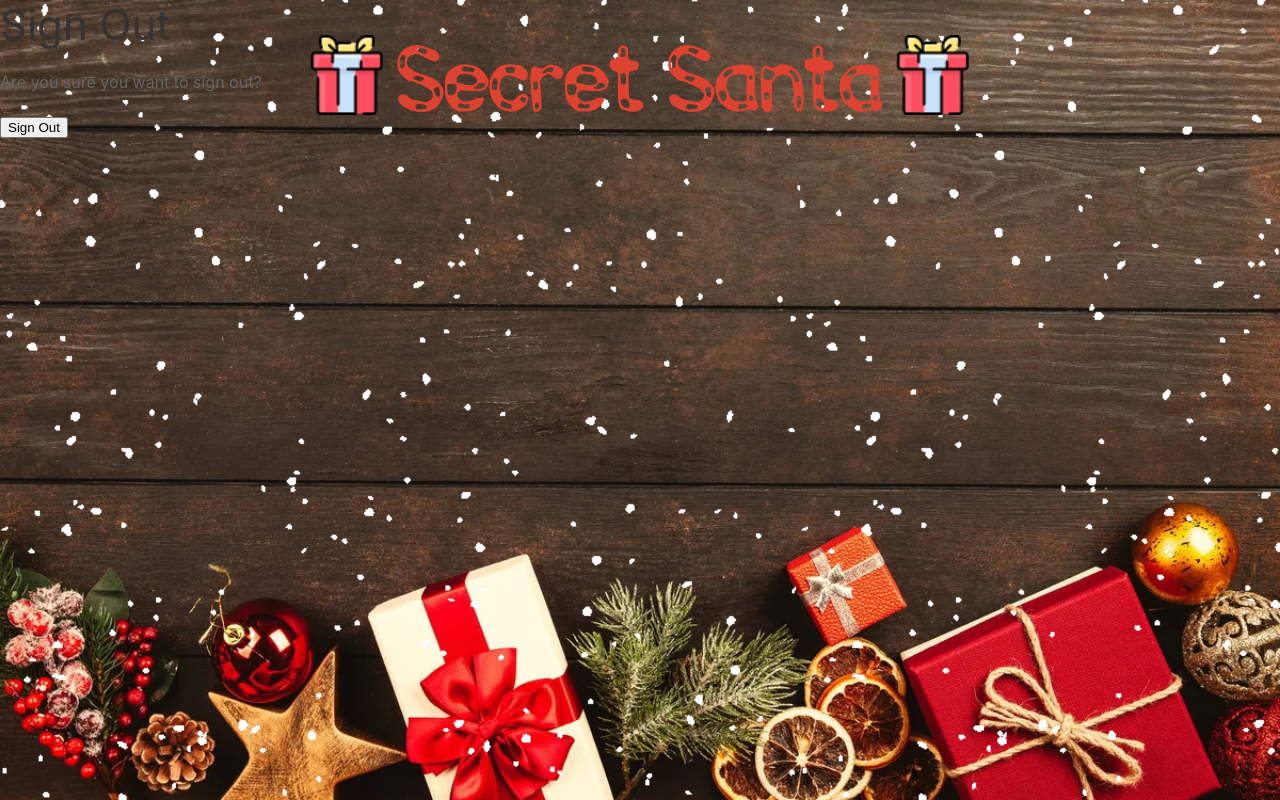
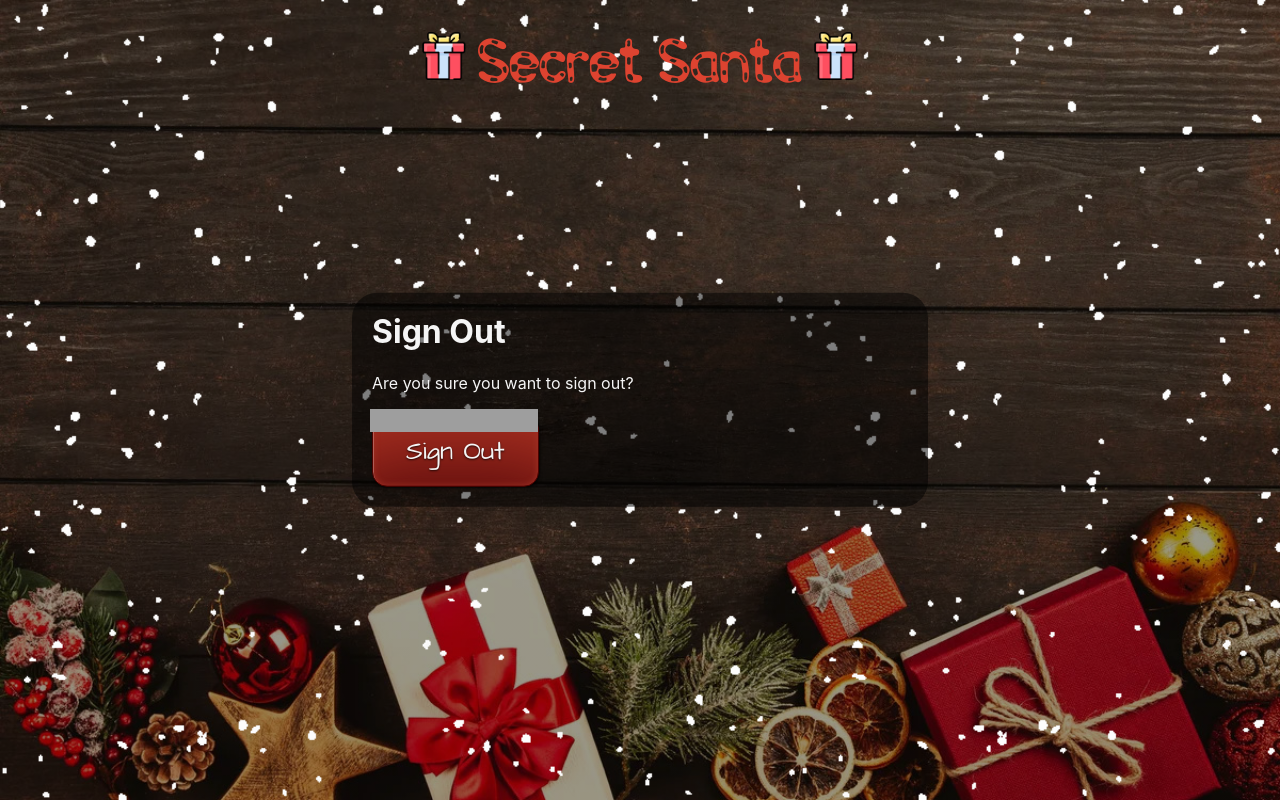
Before and after one commit to theopmw/candy-cane-coders, a Django app: page /accounts/logout/ in a window 1280 px wide. Run offline with Django 3.2, Linux system fonts and the light colour scheme; the visitor is signed in with stand-in values (Sample User, id 1); some libraries are stand-ins or nearby versions; some web fonts are replaced; grey boxes are pictures that could not be loaded.

Commit message:
Styled Logout Page

```diff
--- a/static/css/base.css
+++ b/static/css/base.css
@@ -19,7 +19,7 @@ body {
 }
 
 .hero-image {
-    background-image: url('../images/xmas-bg-03.jpg');
+    background-image: linear-gradient(to bottom, rgba(0, 0, 0, 0.4), rgba(0, 0, 0, 0.4)), url('../images/xmas-bg-03.jpg');
     height: 100%;
     background-position: center;
     background-repeat: no-repeat;
@@ -158,7 +158,7 @@ main {
     left: 50%;
     width: 90vw;
     transform: translate(-50%, -50%);
-    background: rgba(0, 0, 0, .7);
+    background: rgba(0, 0, 0, .5);
     border-radius: 25px;
     color: #f5f5f5;
     font-size: .8rem;
@@ -259,14 +259,14 @@ input[type=email] {
 
 @media screen and (min-width: 960px) {
     .logo-text {
-        font-size: 6rem;
+        font-size: 4rem;
         padding: 0;
         margin: 5px;
     }
 
     .logo-image {
-        height: 5rem;
-        width: 5rem;
+        height: 3rem;
+        width: 3rem;
         padding: 0;
         margin: 5px 5px 20px 5px;
     }
@@ -274,6 +274,17 @@ input[type=email] {
     .allauth-container {
         width: unset;
         min-width: 45vw;
-        max-width: 80vw;
+        max-width: 70vw;
     }
 }
+
+@media screen and (max-width: 320px) {
+    .allauth-container {
+        position: relative;
+        top: unset;
+        left: unset;
+        width: 90vw;
+        transform: translate( 0%, 0%);
+        margin: 100px auto 20px;
+    }
+}
--- a/templates/allauth/account/login.html
+++ b/templates/allauth/account/login.html
@@ -8,7 +8,7 @@
 {% block content %}
 <div class="allauth-container uk-card uk-card-body">
 
-    <h1>{% trans "Sign In" %}</h1>
+    <h1 class="uk-text-bold">{% trans "Sign In" %}</h1>
 
     {% get_providers as socialaccount_providers %}
 
--- a/templates/allauth/account/logout.html
+++ b/templates/allauth/account/logout.html
@@ -5,17 +5,18 @@
 {% block head_title %}{% trans "Sign Out" %}{% endblock %}
 
 {% block content %}
-<h1>{% trans "Sign Out" %}</h1>
+<div class="allauth-container uk-card uk-card-body">
+  <h1 class="uk-text-bold">{% trans "Sign Out" %}</h1>
 
   <p>{% trans 'Are you sure you want to sign out?' %}</p>
 
   <form method="post" action="{% url 'account_logout' %}">
     {% csrf_token %}
     {% if redirect_field_value %}
-  <input type="hidden" name="{{ redirect_field_name }}" value="{{ redirect_field_value }}"/>
+    <input type="hidden" name="{{ redirect_field_name }}" value="{{ redirect_field_value }}" />
     {% endif %}
-  <button type="submit">{% trans 'Sign Out' %}</button>
+    <button class="button" type="submit">{% trans 'Sign Out' %}</button>
   </form>
 
-
+</div>
 {% endblock %}
--- a/templates/allauth/account/signup.html
+++ b/templates/allauth/account/signup.html
@@ -6,7 +6,7 @@
 
 {% block content %}
 <div class="allauth-container uk-card uk-card-body">
-    <h1>{% trans "Sign Up" %}</h1>
+    <h1 class="uk-text-bold">{% trans "Sign Up" %}</h1>
 
     <p>{% blocktrans %}Already have an account? Then please <a href="{{ login_url }}">sign in</a>.{% endblocktrans %}</p>
 
```
Lines whose indentation alone changed are shown as unchanged.
